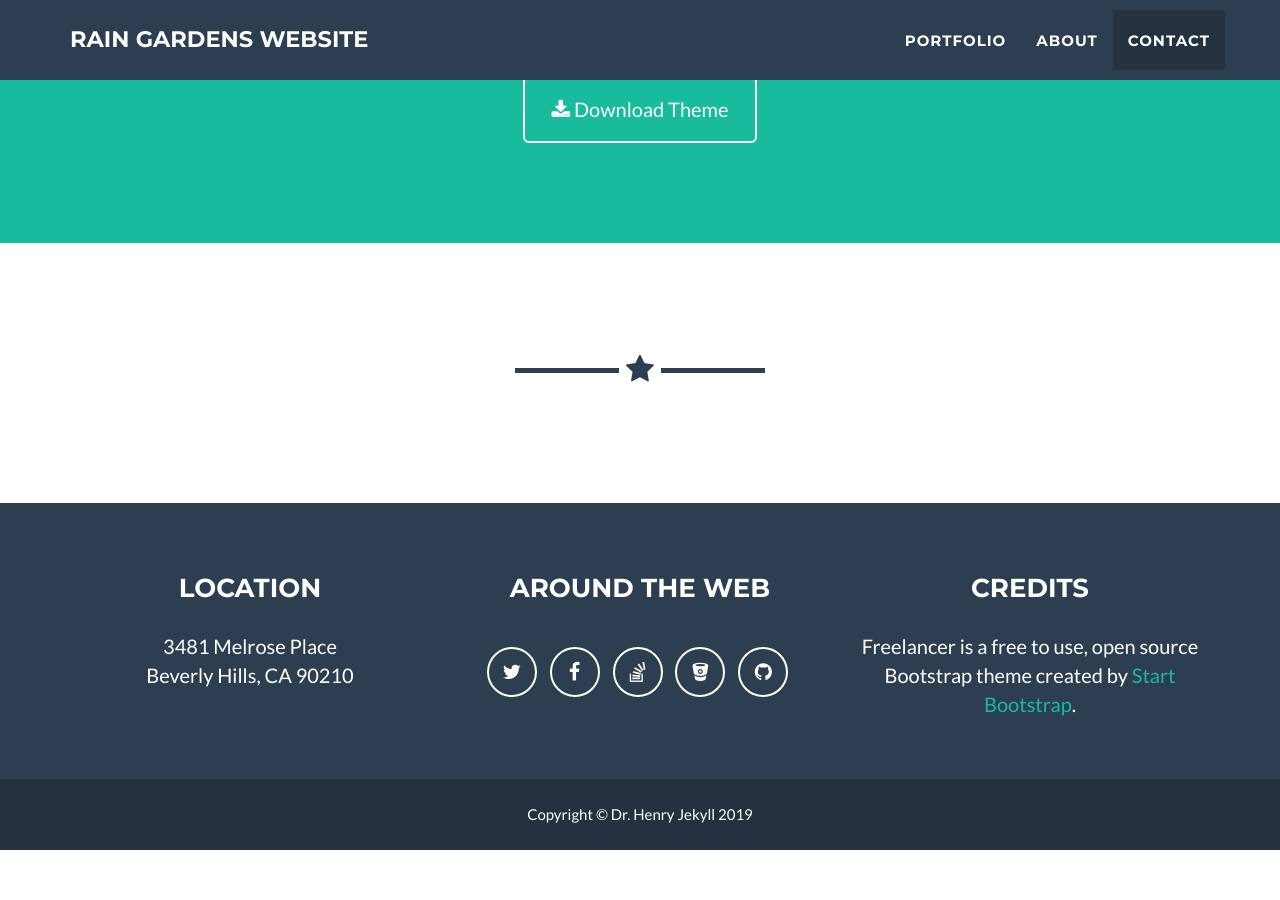
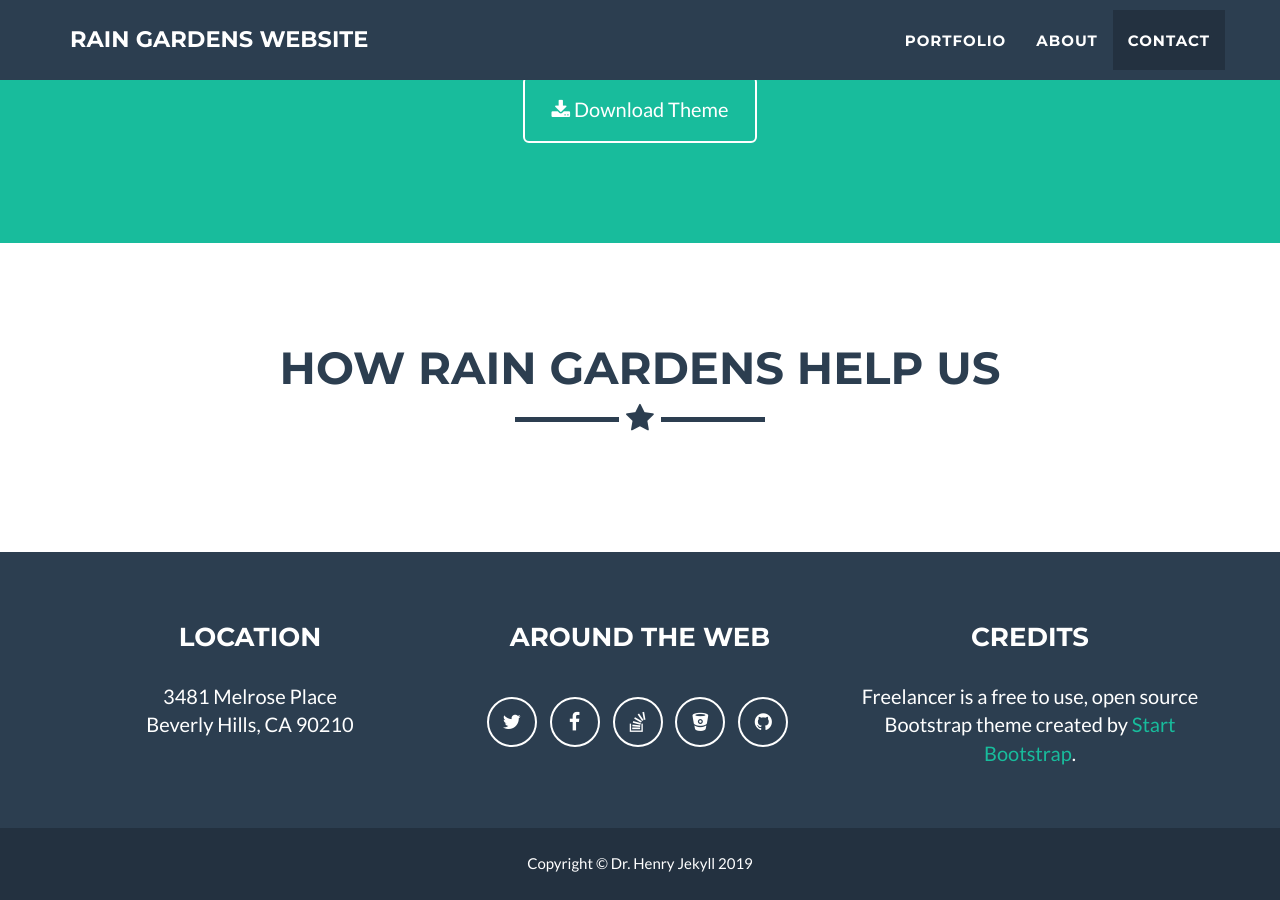
Before and after one commit to MLBott/client-project-1, a Jekyll site: the page built from index.html, in a window 1280 px wide and 900 px high, scrolled down 4994 px. Built offline with Jekyll 4.4.1, drawn with Linux system fonts in a browser that asks for light colours; before the commit the page ends 5844 px from its top, so only the background shows below that.

Commit message:
Update contact_static.html

```diff
--- a/_includes/contact_static.html
+++ b/_includes/contact_static.html
@@ -3,7 +3,7 @@
 	<div class="container">
 		<div class="row">
 			<div class="col-lg-12 text-center">
-				<h2></h2>
+				<h2>How Rain Gardens Help Us</h2>
 				<hr class="star-primary">
 			</div>
 
```
